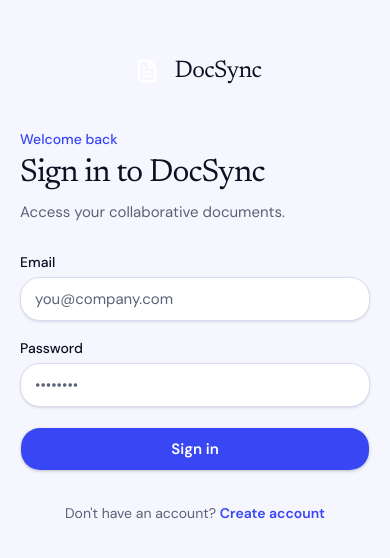
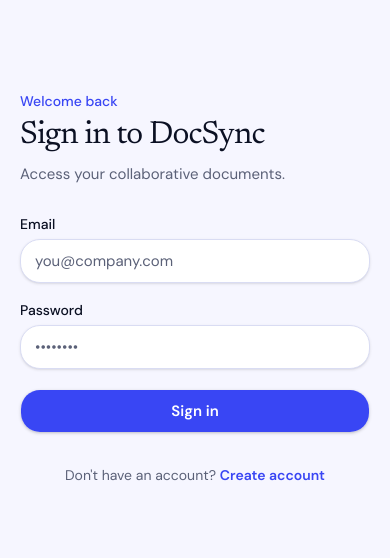
Before and after one commit to roberiof/docs-sync, a Next.js app: page /login in a window 390 px wide. Shown: the part 134-692 px from the top of the page. Built offline with nearby package versions, Linux system fonts and the light colour scheme.

Commit message:
fix: remove unused mobile wordmark component from AuthLayout

```diff
--- a/src/app/(auth)/layout.tsx
+++ b/src/app/(auth)/layout.tsx
@@ -6,11 +6,6 @@
     <div className="grid min-h-svh lg:grid-cols-[1.05fr_1fr]">
       <AuthBrandPanel />
       <main className="bg-canvas flex flex-col items-center justify-center px-5 py-12 sm:px-8">
-        {/* Wordmark for mobile, where the brand panel is hidden. */}
-        <div className="text-foreground mb-10 flex items-center gap-2.5 lg:hidden">
-          <BrandMark className="size-9" />
-          <span className="font-serif text-2xl tracking-tight">DocSync</span>
-        </div>
         <div className="auth-rise w-full max-w-100 [animation-delay:120ms]">{children}</div>
       </main>
     </div>
```
